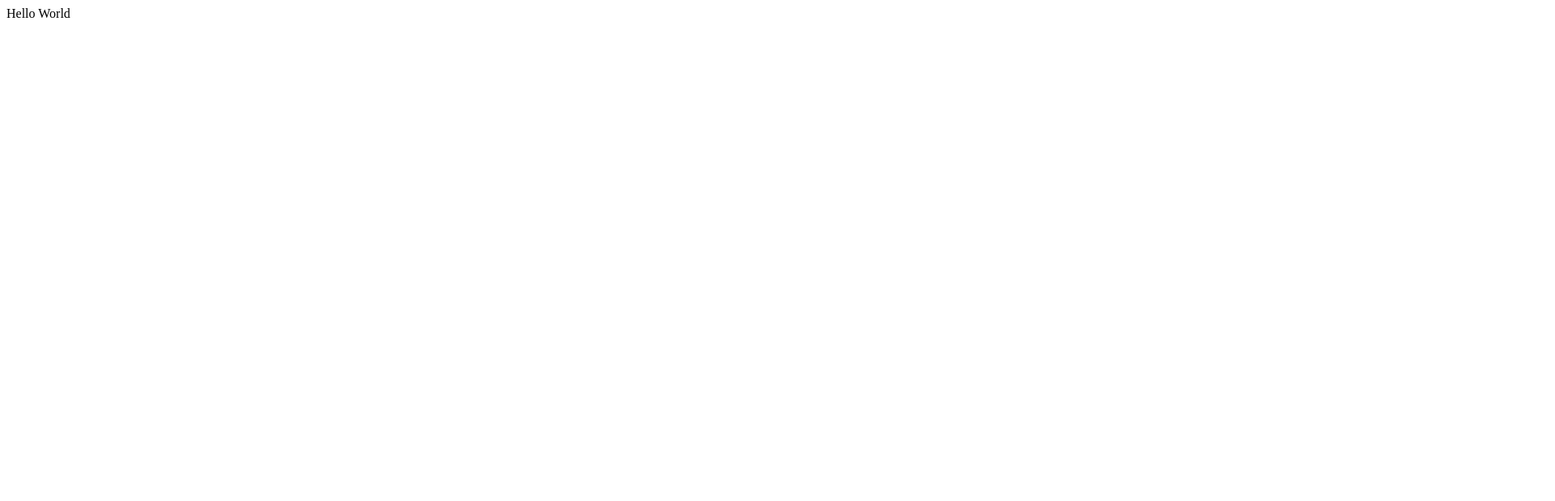
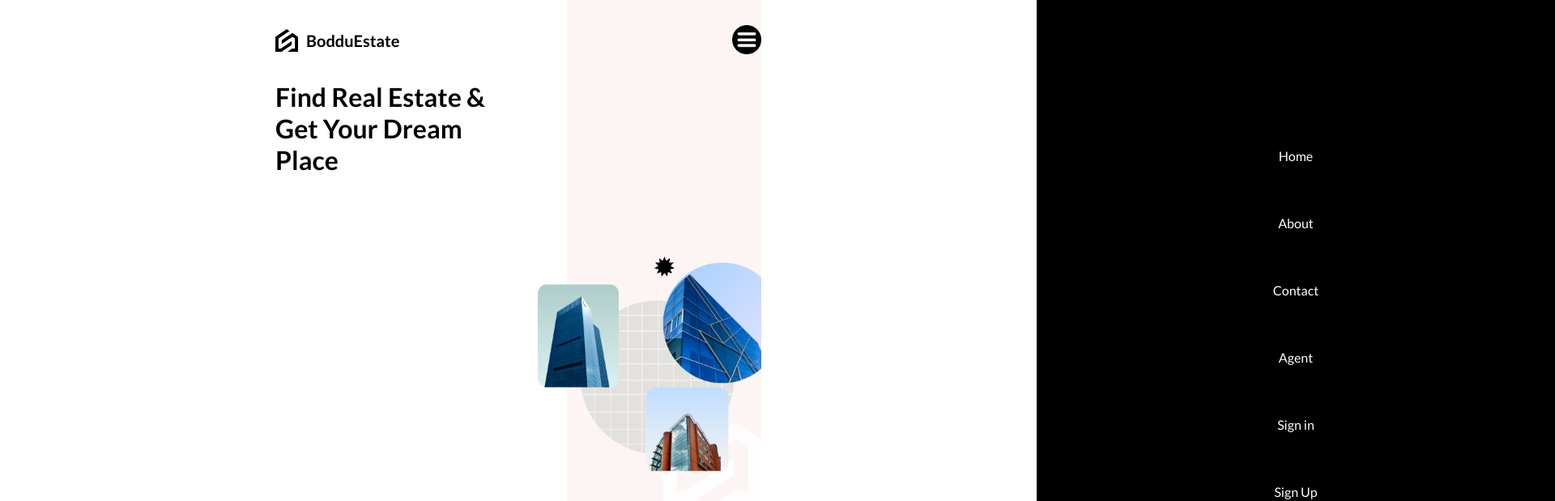
Before and after one commit to Saisivaji/real-estate-ui, a React (Vite) app: page / in a window 1280 px wide. Shown: the top 619 px of the page at 81% size, 1920 px wide, since content can reach past the window. Built offline with nearby package versions, Linux system fonts and the light colour scheme.

Commit message:
implemented NavBar

```diff
--- a/index.html
+++ b/index.html
@@ -4,7 +4,7 @@
     <meta charset="UTF-8" />
     <link rel="icon" type="image/svg+xml" href="/favicon.png" />
     <meta name="viewport" content="width=device-width, initial-scale=1.0" />
-    <title>Lama Real Estate UI</title>
+    <title>Real Estate UI</title>
     <meta name="description" content="Buy, Sell and Rent Properties" />
     <link
       href="https://fonts.googleapis.com/css2?family=Lato:ital,wght@0,100;0,300;0,400;0,700;0,900;1,100;1,300;1,400;1,700;1,900&display=swap"
--- a/package.json
+++ b/package.json
@@ -21,6 +21,7 @@
     "eslint-plugin-react": "^7.33.2",
     "eslint-plugin-react-hooks": "^4.6.0",
     "eslint-plugin-react-refresh": "^0.4.5",
+    "sass": "^1.77.2",
     "vite": "^5.1.4"
   }
 }
--- a/src/App.jsx
+++ b/src/App.jsx
@@ -1,7 +1,18 @@
+import Navbar from "./components/navbar/Navbar";
+import HomePage from "./routes/homepage/HomePage";
+import "./layout.scss";
+
 function App() {
   return (
-    <div>Hello World</div>
-  )
+    <div className="layout">
+      <div className="navbar">
+        <Navbar />
+      </div>
+      <div className="content">
+        <HomePage />
+      </div>
+    </div>
+  );
 }
 
-export default App
+export default App;
--- /dev/null
+++ b/src/components/navbar/Navbar.jsx
@@ -0,0 +1,40 @@
+import { useState } from "react";
+import "./navbar.scss";
+export default function Navbar() {
+  const [open, setOpen] = useState(false);
+  return (
+    <nav>
+      <div className="left">
+        <a href="/" className="logo">
+          <img src="/logo.png" alt="" />
+          <span>BodduEstate</span>
+        </a>
+        <a href="/">Home</a>
+        <a href="/">About</a>
+        <a href="/">Contact</a>
+        <a href="/">Agent</a>
+      </div>
+      <div className="right">
+        <a href="/">Sign in</a>
+        <a href="/" className="register">
+          Sign up
+        </a>
+        <div className="menuIcon">
+          <img
+            src="/menu.png"
+            alt=""
+            onClick={() => setOpen((prev) => !prev)}
+          />
+        </div>
+        <div className={open ? "menu active" : "menu"}>
+          <a href="/">Home</a>
+          <a href="/">About</a>
+          <a href="/">Contact</a>
+          <a href="/">Agent</a>
+          <a href="/">Sign in</a>
+          <a href="/">Sign Up</a>
+        </div>
+      </div>
+    </nav>
+  );
+}
--- /dev/null
+++ b/src/components/navbar/navbar.scss
@@ -0,0 +1,93 @@
+@import "../../responsive.scss";
+nav {
+  height: 100px;
+  display: flex;
+  justify-content: space-between;
+  align-items: center;
+  a {
+    transition: all 0.4s ease;
+    @include sm {
+      display: none;
+    }
+    &:hover {
+      scale: 1.05;
+    }
+  }
+  .left {
+    flex: 3;
+    display: flex;
+    align-items: center;
+    gap: 50px;
+    .logo {
+      font-weight: bold;
+      font-size: 20px;
+      display: flex;
+      align-items: center;
+      gap: 10px;
+      img {
+        width: 28px;
+      }
+      span {
+        @include md {
+          display: none;
+        }
+        @include sm {
+          display: initial;
+        }
+      }
+    }
+  }
+  .right {
+    flex: 2;
+    display: flex;
+    align-items: center;
+    justify-content: flex-end;
+    background-color: #fcf5f3;
+    height: 100%;
+    @include md {
+      background-color: transparent;
+    }
+    a {
+      padding: 12px 24px;
+      margin: 20px;
+    }
+    .register {
+      background-color: #ebce87;
+    }
+    .menuIcon {
+      display: none;
+      z-index: 999;
+      img {
+        width: 36px;
+        height: 36px;
+        cursor: pointers;
+      }
+
+      @include sm {
+        display: inline;
+      }
+    }
+    .menu {
+      position: absolute;
+      top: 0;
+      right:-50%;
+      background-color: black;
+      color: white;
+      height: 100vh;
+      width: 50%;
+      transition: all 1s ease;
+      display: flex;
+      flex-direction: column;
+      align-items: center;
+      justify-content: center;
+      &.active {
+        right: 0;
+      }
+      @include sm {
+        a {
+          display: initial;
+        }
+      }
+    }
+  }
+}
--- /dev/null
+++ b/src/index.scss
@@ -0,0 +1,15 @@
+* {
+  padding: 0%;
+  margin: 0%;
+  box-sizing: border-box;
+}
+
+a{
+    text-decoration: none;
+    color: inherit;
+}
+
+body{
+    font-family: "lato", sans-serif;
+    overflow: hidden;
+}
--- /dev/null
+++ b/src/layout.scss
@@ -0,0 +1,30 @@
+@import "./responsive.scss";
+.layout {
+  background-color: #fff;
+  // background-color: rgb(189, 173, 173);
+  color: black;
+  height: 100vh;
+  max-width: 1366px;
+  margin-left: auto;
+  margin-right: auto;
+  padding-left: 20px;
+  padding-right: 20px;
+  display: flex;
+  flex-direction: column;
+
+  @include lg {
+    background-color: white;
+    max-width: 1280px;
+  }
+  @include md {
+    background-color: white;
+    max-width: 768px;
+  }
+  @include sm {
+    background-color: white;
+    max-width: 640px;
+  }
+  .content {
+    flex: 1;
+  }
+}
--- /dev/null
+++ b/src/responsive.scss
@@ -0,0 +1,15 @@
+@mixin lg {
+  @media (max-width: 738px) {
+    @content;
+  }
+}
+@mixin md {
+  @media (max-width: 1024px) {
+    @content;
+  }
+}
+@mixin sm {
+  @media (max-width: 1366px) {
+    @content;
+  }
+}
--- /dev/null
+++ b/src/routes/homepage/HomePage.jsx
@@ -0,0 +1,18 @@
+import "./homePage.scss";
+export default function HomePage() {
+  return (
+    <div className="homePage">
+      <div className="textContainer">
+        <div className="wrapper">
+          <div className="title">
+            <h1>Find Real Estate & Get Your Dream Place </h1>
+            <p></p>
+          </div>
+        </div>
+      </div>
+      <div className="imageContainer">
+        <img src="/bg.png" alt="" />
+      </div>
+    </div>
+  );
+}
--- /dev/null
+++ b/src/routes/homepage/homePage.scss
@@ -0,0 +1,22 @@
+.homePage {
+  display: flex;
+  height: 100%;
+  .textContainer {
+    flex: 3;
+    .wrapper{
+        padding-right: 100px;
+    }
+  }
+  .imageContainer {
+    flex: 2;
+    background-color: #fcf5f3;
+    position: relative;
+    display: flex;
+    align-items: center;
+    img {
+      width: 115%;
+      position: absolute;
+      right: 0;
+    }
+  }
+}
```
Also changed, not shown: src/main.jsx (+7 -6 lines), 1 other file (tests, documents, lock files or other folders).
